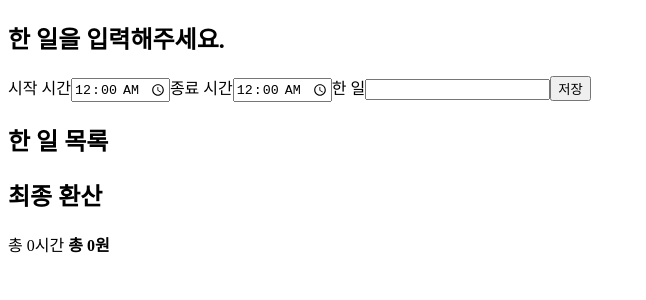
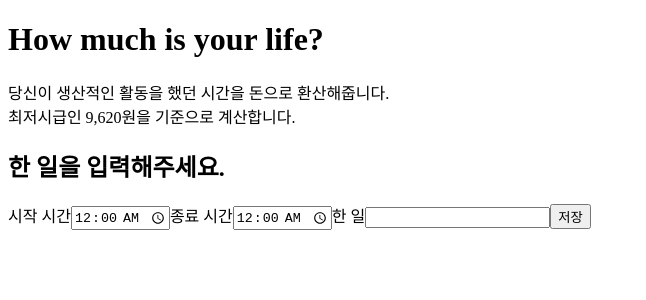
Before and after one commit to YeonsuBaek/how-much-is-your-life, a React (Create React App) app: page / in a window 1280 px wide. Shown: the top 300 px of the page, without its empty margins (0-646 px from the left). Built offline with nearby package versions, Linux system fonts and the light colour scheme.

Commit message:
feat: 한 일이 존재할 때만 FinishedList와 FinishedTotal 보여주기

```diff
--- a/src/App.js
+++ b/src/App.js
@@ -2,6 +2,7 @@ import React, { useState } from 'react';
 import FinishedForm from './components/FinishedForm';
 import FinishedList from './components/FinishedList';
 import FinishedTotal from './components/FinishedTotal';
+import Header from './components/Header';
 
 const App = () => {
   const [finishedItems, setFinishedItems] = useState([]);
@@ -37,9 +38,14 @@ const App = () => {
 
   return (
     <div>
+      <Header />
       <FinishedForm getItem={putItem} />
-      <FinishedList finishedItems={finishedItems} />
-      <FinishedTotal finishedItems={finishedItems} />
+      {finishedItems.length > 0 && (
+        <>
+          <FinishedList finishedItems={finishedItems} />
+          <FinishedTotal finishedItems={finishedItems} />
+        </>
+      )}
     </div>
   );
 };
```
